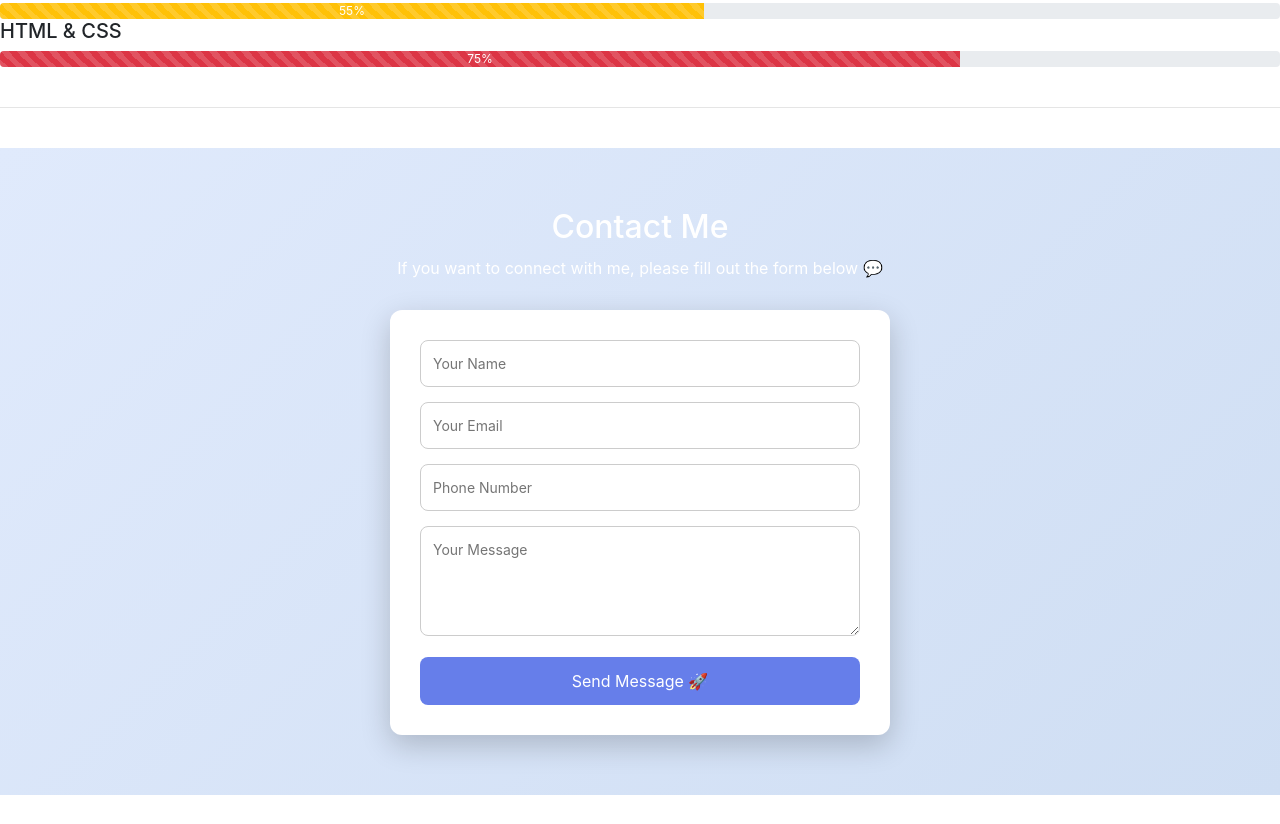
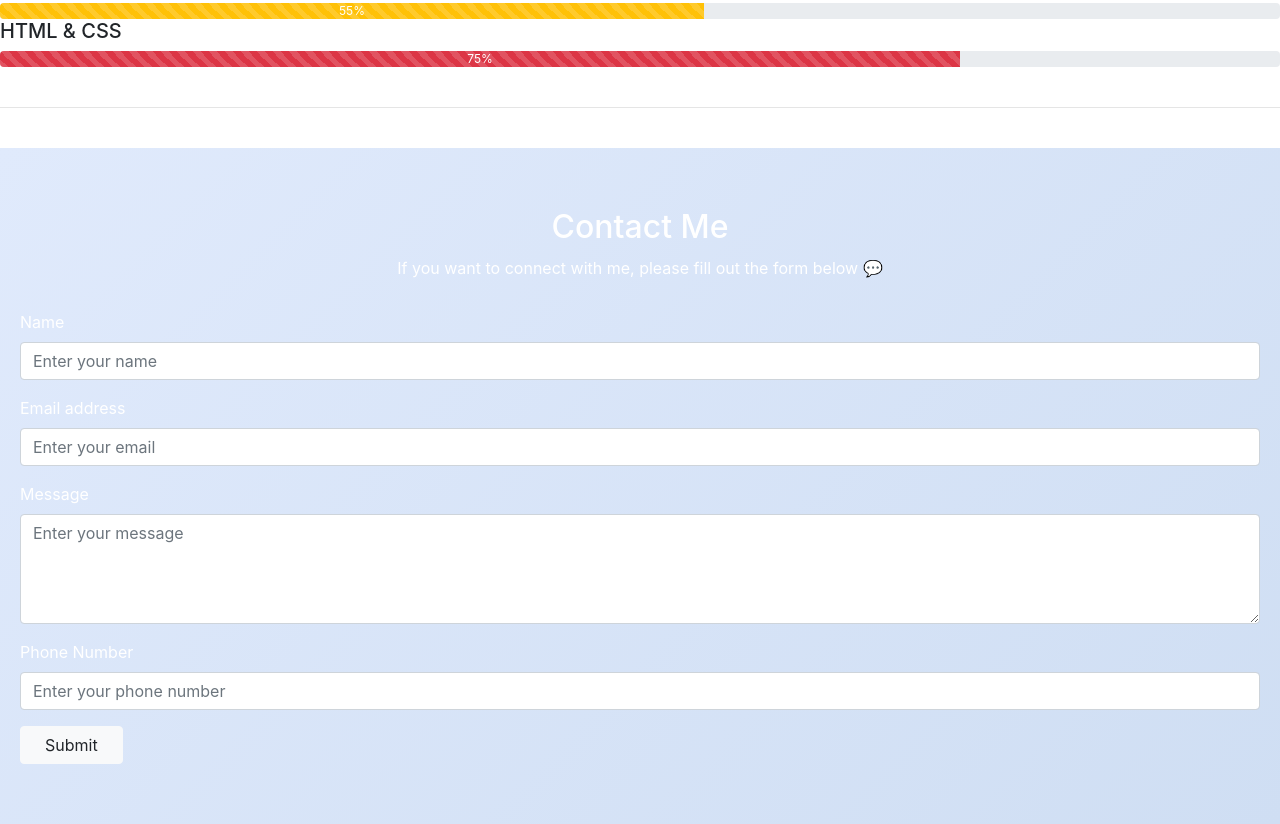
Before and after one commit to SwathiKanneboina/PortfolioWebApp, a plain HTML site: page index.html in a window 1280 px wide. Shown: the part 1510-2334 px from the top of the page. Before the commit the page ends 2305 px from the top, so only its background shows below. Drawn offline with nearby package versions, Linux system fonts and the light colour scheme.

Commit message:
Update index.html

```diff
--- a/index.html
+++ b/index.html
@@ -113,14 +113,34 @@
         <h2>Contact Me</h2>
         <p>If you want to connect with me, please fill out the form below 💬</p>
 
-        <form id="contactForm">
-            <input type="text" id="name" placeholder="Your Name" required>
-            <input type="email" id="email" placeholder="Your Email" required>
-            <input type="text" id="phone" placeholder="Phone Number">
-            <textarea id="message" placeholder="Your Message" rows="4" required></textarea>
+      <form action="https://formspree.io/f/mzznnjjn" method="POST">
 
-            <button type="submit">Send Message 🚀</button>
-        </form>
+                    <div class="mb-3">
+                        <label class="form-label">Name</label>
+                        <input type="text" name="name" class="form-control" placeholder="Enter your name" required>
+                    </div>
+
+                    <div class="mb-3">
+                        <label class="form-label">Email address</label>
+                        <input type="email" name="email" class="form-control" placeholder="Enter your email" required>
+                    </div>
+
+                    <div class="mb-3">
+                        <label class="form-label">Message</label>
+                        <textarea name="message" class="form-control" rows="4" placeholder="Enter your message"
+                            required></textarea>
+                    </div>
+
+                    <div class="mb-3">
+                        <label class="form-label">Phone Number</label>
+                        <input type="tel" name="phone" class="form-control" placeholder="Enter your phone number">
+                    </div>
+
+                    <button type="submit" class="btn btn-light px-4">
+                        Submit
+                    </button>
+
+                </form>
     </section>
 
     </div>
```
